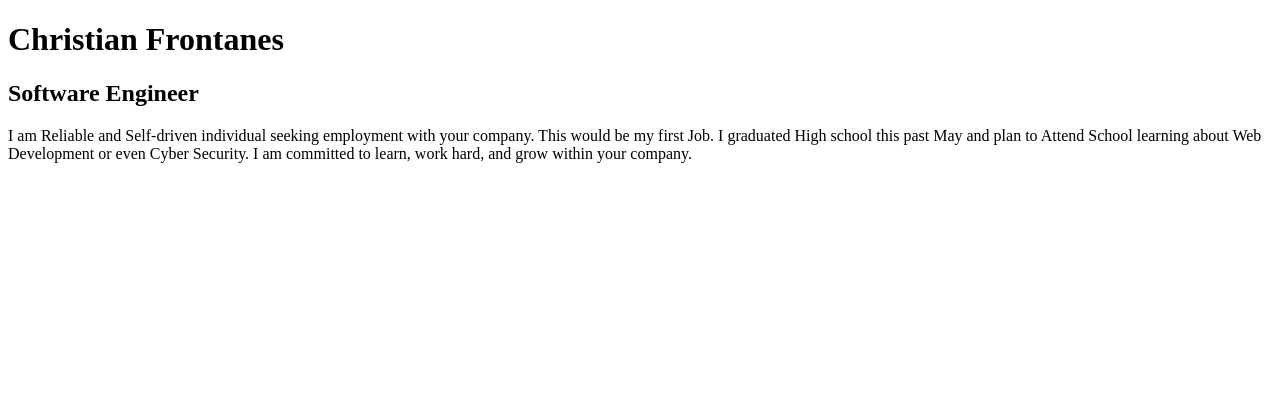
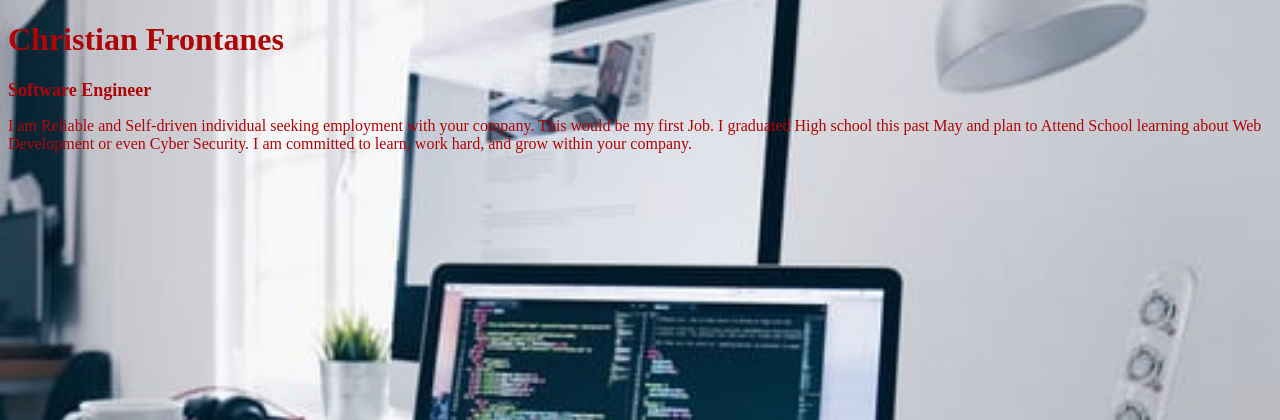
Before and after one commit to cjfrontanes0401/Portfolio, a PHP site: page /about.html in a window 1280 px wide. Shown: the top 420 px of the page. Run offline with PHP 8.4, Linux system fonts and the light colour scheme.

Commit message:
First commit

```diff
--- a/about.html
+++ b/about.html
@@ -5,13 +5,20 @@
     <meta name="viewport" content="width=device-width, initial-scale=1.0">
     <meta http-equiv="X-UA-Compatible" content="ie=edge">
     <title>Developer</title>
+    <link rel="stylesheet" href="main.css">
 </head>
 <body>
 <h1>Christian Frontanes</h1>
+
+
+
+
 
 <h2>Software Engineer</h2>
 
 <p>I am Reliable and Self-driven individual seeking employment with your company. This would be my first Job. I graduated High school this past May and plan to Attend School learning about Web Development or even Cyber Security. I am committed to learn, work hard, and grow within your company.
 </p>
+
+
 </body>
 </html>
--- a/main.css
+++ b/main.css
@@ -8,14 +8,14 @@ html {
 
   h1 {
       font: size 50px;
-      color: #f2f2f2;
+      color: #af0505;
   }
 
   h2 {
       font-size: 18px;
-      color: #f2f2f2;
+      color: #af0505;
   }
 
   p {
-      color: #f2f2f2;
+      color:#af0505;
   }
```
Also changed, not shown: 1 other file.
